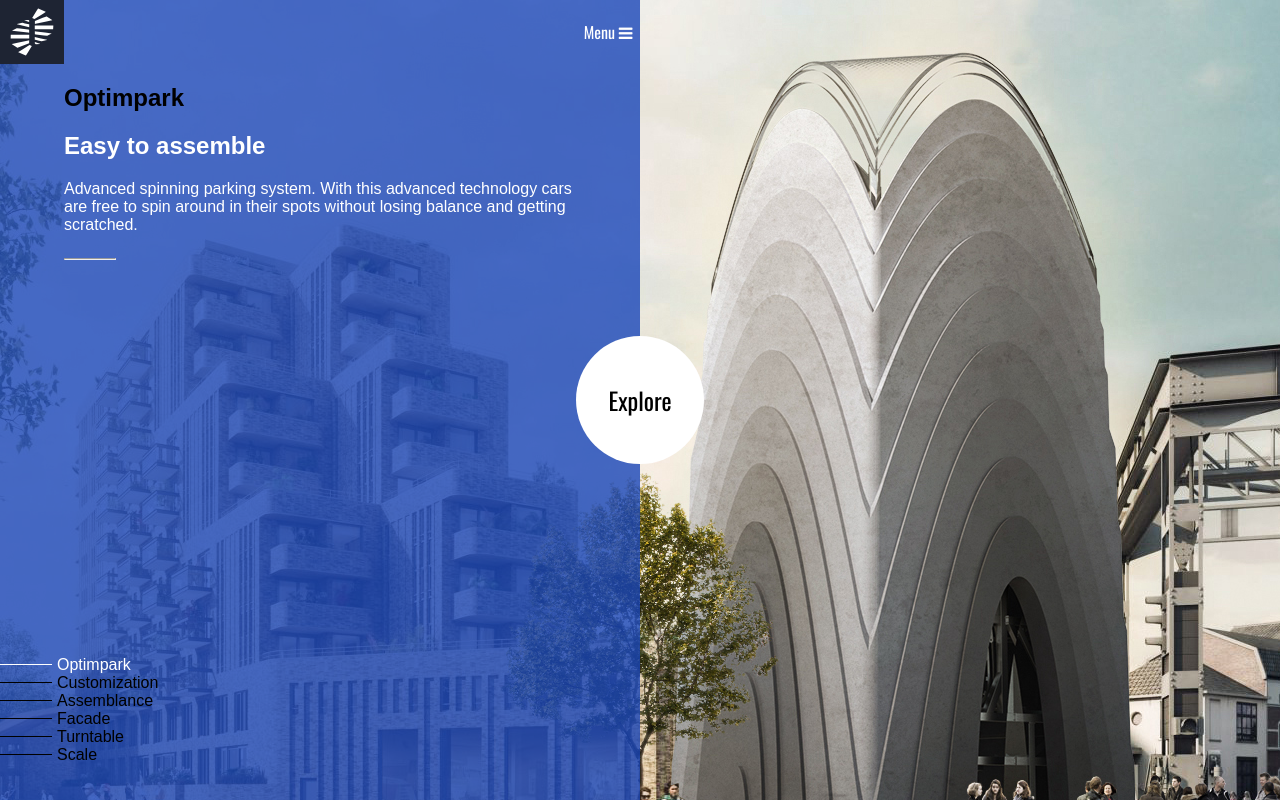
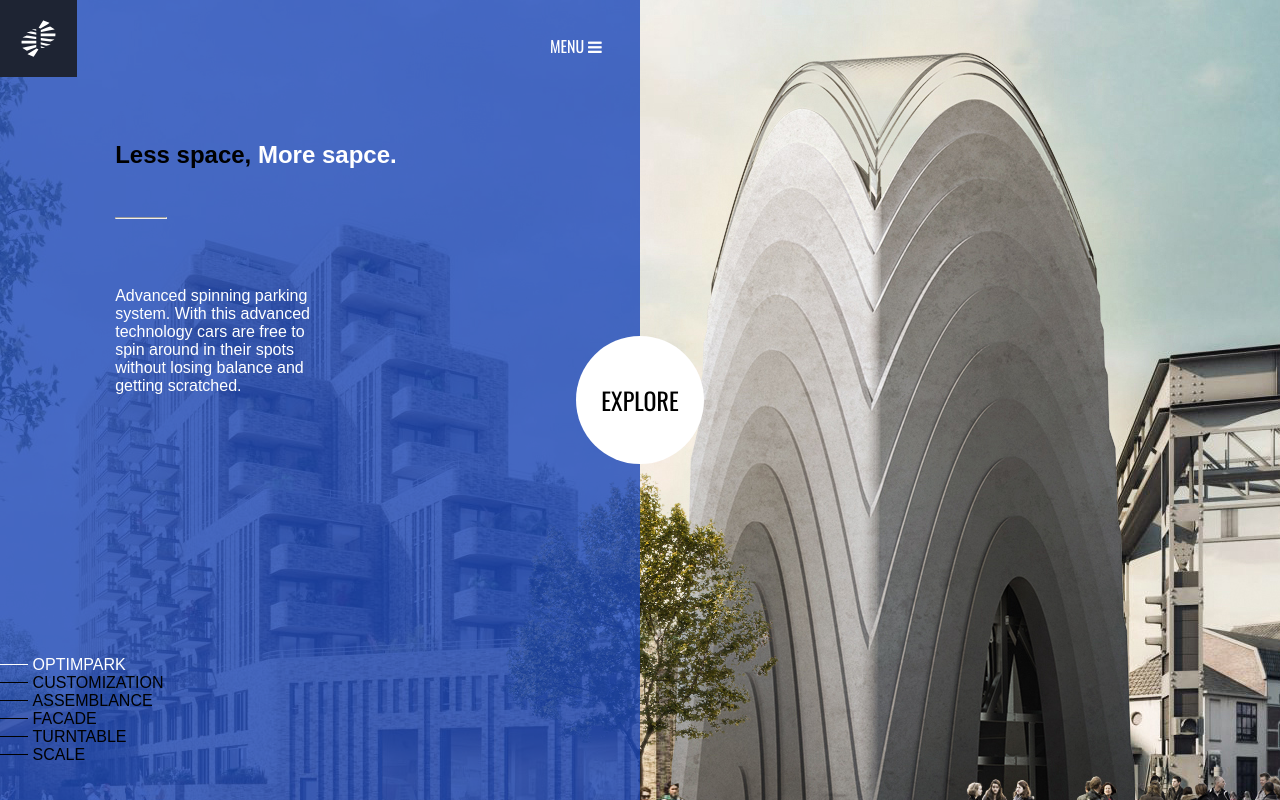
Before and after one commit to ccdesign-ir/Optimpark, a React (Create React App) app: page / in a window 1280 px wide. Built offline with nearby package versions, Linux system fonts and the light colour scheme.

Commit message:
- improved position and size for content in desktop mode - transformed text to uppercase - added some useful classes to index.css

```diff
--- a/src/App-desktop.css
+++ b/src/App-desktop.css
@@ -20,12 +20,18 @@
     }
     section .left{
         flex-basis: 50%;
-        padding: 8vh;
+        padding: 6vw;
         background: rgba(26, 71, 186, 0.8);
+    }
+    section .left>*{
+        margin-left: 3vw;
+    }
+    section .left>p{
+        margin-right: 19vw;
     }
     section .right{
         flex-basis: 50%;
-        padding: 8vh;
+        padding: 6vw;
     }
 
     .app{
@@ -66,7 +72,7 @@
     .navigator a::before{
         content: "";
         display: inline-block;
-        width: 50px;
+        width: 2vw;
         border: 1px solid black;
         border-bottom: 0;
         transform: translateY(-5px);
@@ -89,5 +95,28 @@
         grid-column: 1/3;
         grid-row: 1/2;
     }
+    nav .button{
+        width: initial;
+        height: initial;
+    }
+
+    .menu .button{
+        padding: 3vw;
+    }
+
+    section>div:first-child h1:first-child{
+        margin-top: 8vh;
+    }
+
+    section>div:first-child .seperator{
+        margin-top: 6vh;
+        margin-bottom: 8.5vh;
+        float: initial;
+    }
+
+    .logo{
+        width: 6vw;
+        height: 6vw;
+    }
     /* } */
 }
--- a/src/App.css
+++ b/src/App.css
@@ -59,13 +59,14 @@
 }
 
 .logo{
-  width: 8vh;
+  width: 10vh;
+  height: 10vh;
   background: rgb(30, 36, 51);
   display: flex;
   justify-content: center;
 }
 .logo img{
-  width: 70%;
+  width: 45%;
 }
 
 section{
@@ -76,8 +77,8 @@
 }
 section>div:first-child{
   position: relative;
-  padding: 8vh;
-  min-height: 84%;
+  padding: 10vh;
+  min-height: 80%;
 }
 section>div:first-child h1:first-child{
   color: black;
@@ -88,13 +89,13 @@
 section>div:first-child.odd{
   background: rgba(30, 36, 51, 0.8);
 }
-section hr{
+section .seperator{
   width: 50px;
-  float: left;
+  margin: 0;
 }
 section .explore{
   position: absolute;
-  bottom: 8vh;
+  bottom: 10vh;
   width: 16vh;
   height: 16vh;
   font-size: 3vh;
@@ -103,11 +104,7 @@
   border-radius: 100%;
 }
 
-p{
-  width: 100%;
+nav .button{
+  width: 10vh;
+  height: 10vh;
 }
-
-nav .button{
-  width: 8vh;
-  height: 8vh;
-}
--- a/src/App.js
+++ b/src/App.js
@@ -5,6 +5,7 @@
 import 'font-awesome/css/font-awesome.css';
 import { HashLink as Link } from 'react-router-hash-link';
 //1080*1920
+//2560*1440
 class App extends Component {
   constructor(props) {
     super(props);
@@ -45,16 +46,18 @@
         <section className={hash === "optimpark" ? "active":""} id="optimpark">
           <div className="odd">
             <div className="left">
-              <h1>Optimpark</h1>
-              <h1>Easy to assemble</h1>
+              <h1>
+                <span className="black">Less space, </span>
+                <span className="white">More sapce.</span>
+              </h1>
+              <hr className="seperator" />
               <p>
                 Advanced spinning parking system. With this advanced technology cars are free to spin around in their
               spots without losing balance and getting scratched.
               </p>
-              <hr />
             </div>
             <div className="desktop right"></div>
-            <button className="button explore">Explore</button>
+            <button className="button explore upper">Explore</button>
           </div>
         </section>
         <section className={hash === "customization" ? "active":""} id="customization">
@@ -134,12 +137,12 @@
         </section>
 
         <ul className="desktop navigator">
-          <li className={hash === "optimpark" ? "active":""}><Link to="#optimpark" className="item">Optimpark</Link></li>
-          <li className={hash === "customization" ? "active":""}><Link to="#customization" className="item">Customization</Link></li>
-          <li className={hash === "assemblance" ? "active":""}><Link to="#assemblance" className="item">Assemblance</Link></li>
-          <li className={hash === "facade" ? "active":""}><Link to="#facade" className="item">Facade</Link></li>
-          <li className={hash === "turntable" ? "active":""}><Link to="#turntable" className="item">Turntable</Link></li>
-          <li className={hash === "scale" ? "active":""}><Link to="#scale" className="item">Scale</Link></li>
+          <li className={hash === "optimpark" ? "upper active":"upper"}><Link to="#optimpark" className="item">Optimpark</Link></li>
+          <li className={hash === "customization" ? "upper active":"upper"}><Link to="#customization" className="item">Customization</Link></li>
+          <li className={hash === "assemblance" ? "upper active":"upper"}><Link to="#assemblance" className="item">Assemblance</Link></li>
+          <li className={hash === "facade" ? "upper active":"upper"}><Link to="#facade" className="item">Facade</Link></li>
+          <li className={hash === "turntable" ? "upper active":"upper"}><Link to="#turntable" className="item">Turntable</Link></li>
+          <li className={hash === "scale" ? "upper active":"upper"}><Link to="#scale" className="item">Scale</Link></li>
         </ul>
 
         <nav>
@@ -147,7 +150,7 @@
             <div className="logo">
               <img src={logo} alt="Logo" />
             </div>
-            <button className="button" onClick={this.toggleMenu.bind(this)}>Menu <i className="fa fa-bars"></i></button>
+            <button className="button upper" onClick={this.toggleMenu.bind(this)}>Menu <i className="fa fa-bars"></i></button>
           </div>
           <div className={cssPopup}>
             <button className="button close" onClick={this.toggleMenu.bind(this)}><i className="fa fa-times"></i></button>
--- a/src/index.css
+++ b/src/index.css
@@ -28,6 +28,16 @@
   position: absolute;
 }
 
+.white{
+  color: white;
+}
+.black{
+  color: black;
+}
+.upper{
+  text-transform: uppercase;
+}
+
 @media screen and (min-width: 768px){
   .desktop{
     display: initial;
```
